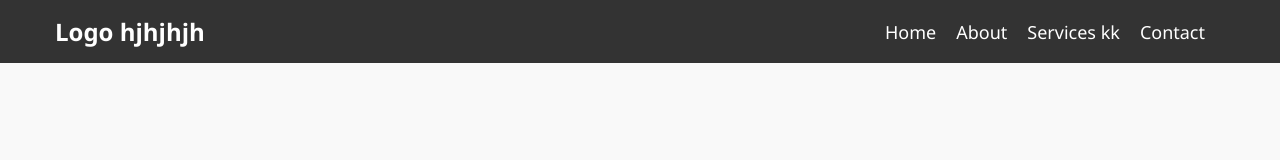
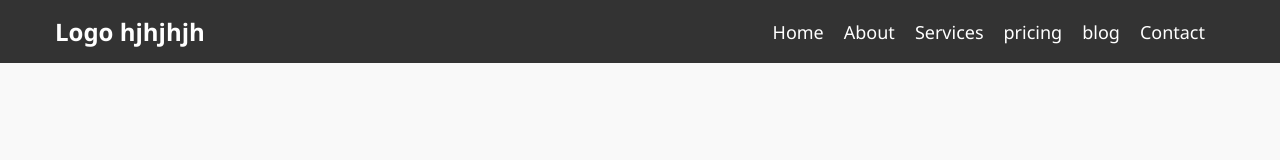
Before and after one commit to DNP-LR/NTECH_INTERNS01_PROJECT, a website built with webpack: page pages/About.html in a window 1280 px wide. Built offline with nearby package versions, Linux system fonts and the light colour scheme.

Commit message:
nav section

```diff
--- a/pages/About.html
+++ b/pages/About.html
@@ -17,7 +17,9 @@
             <ul>
               <li><a href="#home">Home</a></li>
               <li><a href="pages/index.html">About</a></li>
-              <li><a href="#services">Services kk </a></li>
+              <li><a href="#services">Services</a></li>
+              <li><a href="pricing">pricing</a></li>
+              <li><a href="blog">blog</a></li>
               <li><a href="#contact">Contact</a></li>
             </ul>
           </div>
```
